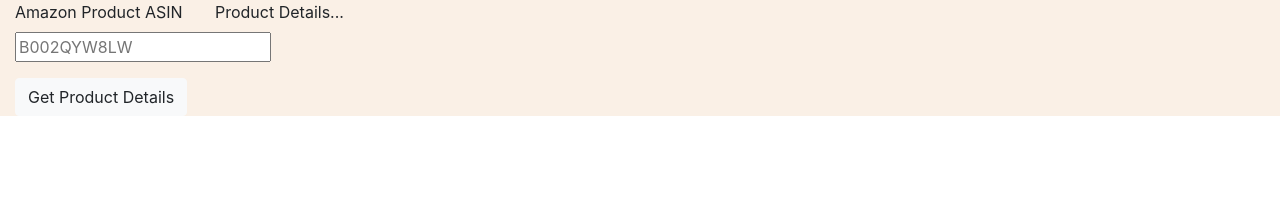
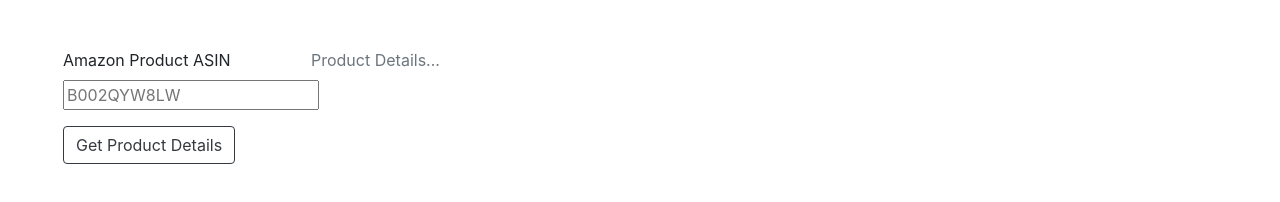
Before and after one commit to lmikulin/asin-product, a React app: page / in a window 1280 px wide. Built offline with nearby package versions, Linux system fonts and the light colour scheme.

Commit message:
style fixes

```diff
--- a/src/AsinProduct.js
+++ b/src/AsinProduct.js
@@ -1,16 +1,17 @@
 import React from 'react';
 import ProductForm from './components/ProductForm';
 import ProductDetails from './components/ProductDetails';
+
 import './AsinProduct.scss';
 
 function AsinProduct() {
   return (
-    <div className="asin-product container-fluid">
-      <div style={{display: 'flex'}}>
-        <div style={{width: '200px'}}>
+    <div className="container-fluid">
+      <div className="d-flex">
+        <div className="product-form ml-5">
           <ProductForm />
         </div>
-        <div style={{flexGrow: '1'}}>
+        <div className="product-details ml-5">
           <ProductDetails />
         </div>
       </div>
--- a/src/AsinProduct.scss
+++ b/src/AsinProduct.scss
@@ -1,6 +1,9 @@
 @import 'bootstrap/scss/bootstrap';
 
-.asin-product {
-  background-color: linen;
-  // display: flex;
+.product-form {
+  width: 200px;
 }
+
+.product-details {
+  flex-grow: 1;
+}
--- a/src/components/ProductDetails/index.js
+++ b/src/components/ProductDetails/index.js
@@ -1,8 +1,10 @@
 import React from 'react';
 import { useProductStateValue } from '../../context/ProductContext';
 
+import './index.scss';
+
 const Breadcrumb = ({list}) => {
-  return <ol className="breadcrumb" style={{backgroundColor: 'initial', padding: '0.5rem 0'}}>
+  return <ol className="breadcrumb custom-breadcrumb">
     {list.map(({name}) => <li key={name} className="breadcrumb-item">{name}</li>)}
   </ol>
 }
@@ -42,11 +44,17 @@
 }
 
 const ProductDetails = () => {
-  const { product } = useProductStateValue();
+  const { product, isLoading } = useProductStateValue();
 
-  return product ?
-    <ProductPanel product={product}/> :
-    <p>Product Details...</p>;
+  if (isLoading) {
+    return <div className="text-secondary mt-5">Loading...</div>;
+  }
+
+  if (product) {
+    return <ProductPanel product={product}/>
+  }
+
+  return <div className="text-secondary mt-5">Product Details...</div>;
 }
 
 export default ProductDetails;
--- /dev/null
+++ b/src/components/ProductDetails/index.scss
@@ -0,0 +1,4 @@
+.breadcrumb.custom-breadcrumb {
+  background-color: initial;
+  padding: 0.5rem 0;
+}
--- a/src/components/ProductForm/index.js
+++ b/src/components/ProductForm/index.js
@@ -14,13 +14,15 @@
     chooseProduct(asin);
   }
 
-  return <form>
-    <div className="form-group">
-      <label>Amazon Product ASIN</label><br/>
-      <input type="text" placeholder="B002QYW8LW" value={asin} onChange={handleInput} />
-    </div>
-    <button type="button" className="btn btn-light" onClick={handleSubmit}>Get Product Details</button>
-  </form>;
+  return <div className="mt-5">
+    <form>
+      <div className="form-group">
+        <label>Amazon Product ASIN</label><br/>
+        <input type="text" placeholder="B002QYW8LW" value={asin} onChange={handleInput} />
+      </div>
+      <button type="button" className="btn btn-outline-dark" onClick={handleSubmit}>Get Product Details</button>
+    </form>
+  </div>;
 }
 
 export default ProductForm;
--- a/src/context/ProductContext.js
+++ b/src/context/ProductContext.js
@@ -6,17 +6,21 @@
 
 export const ProductProvider = ({ children }) => {
   const [product, setProduct] = useState();
+  const [isLoading, setIsLoading] = useState(false);
 
   const fetchProduct = (db, asin) => {
+    setIsLoading(true);
+
     getProductInfo(asin, data => {
       const { product } = data;
 
       // save in context
+      setIsLoading(false);
       setProduct(product);
 
       // store in the database
       saveProduct(db, product);
-    })
+    });
   }
 
   const handleDbResult = (db, asin, data) => {
@@ -36,7 +40,8 @@
 
   const value = {
     product,
-    chooseProduct
+    chooseProduct,
+    isLoading
   };
 
   return <ProductContext.Provider value={value}>
--- a/src/index.js
+++ b/src/index.js
@@ -1,9 +1,10 @@
 import React from 'react';
 import ReactDOM from 'react-dom';
-import './index.css';
 import AsinProduct from './AsinProduct';
 import { ProductProvider } from './context/ProductContext';
 import * as serviceWorker from './serviceWorker';
+
+import './index.css';
 
 ReactDOM.render(
   <React.StrictMode>
```
